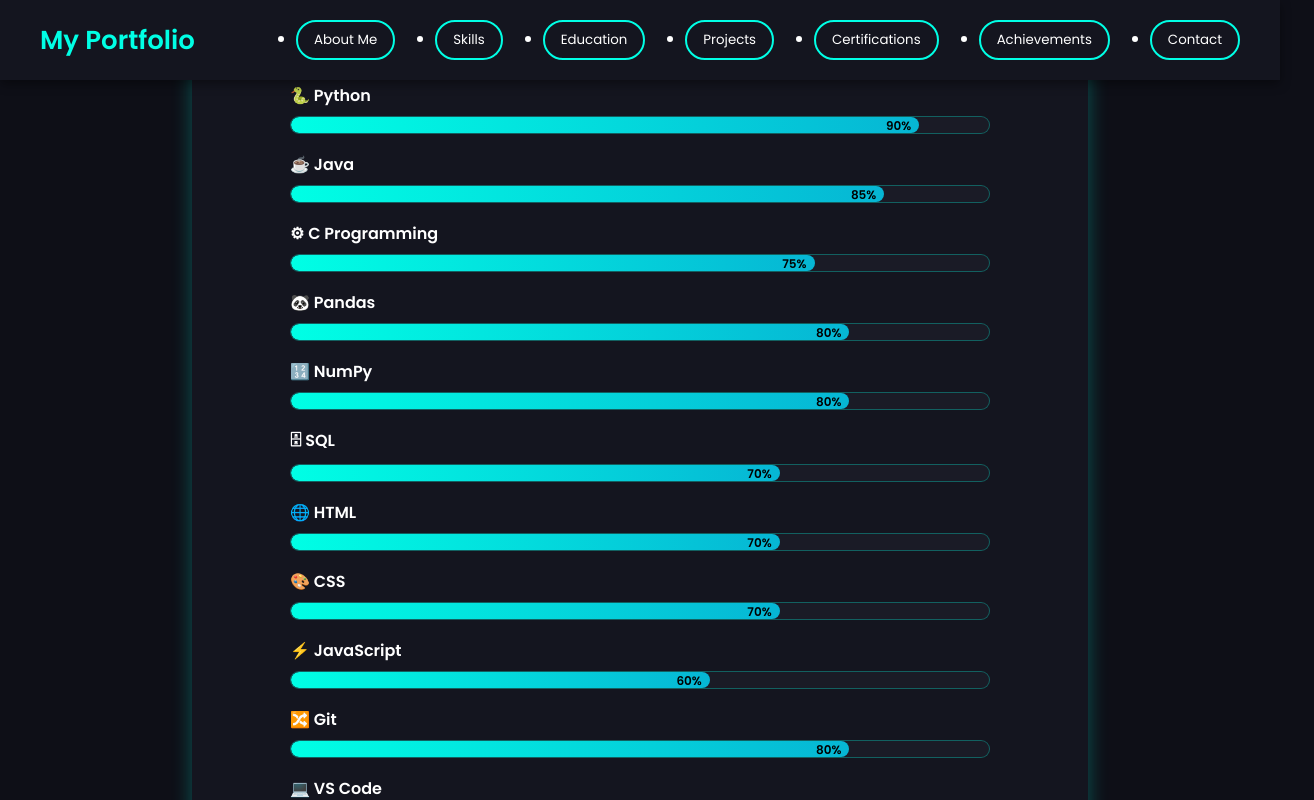
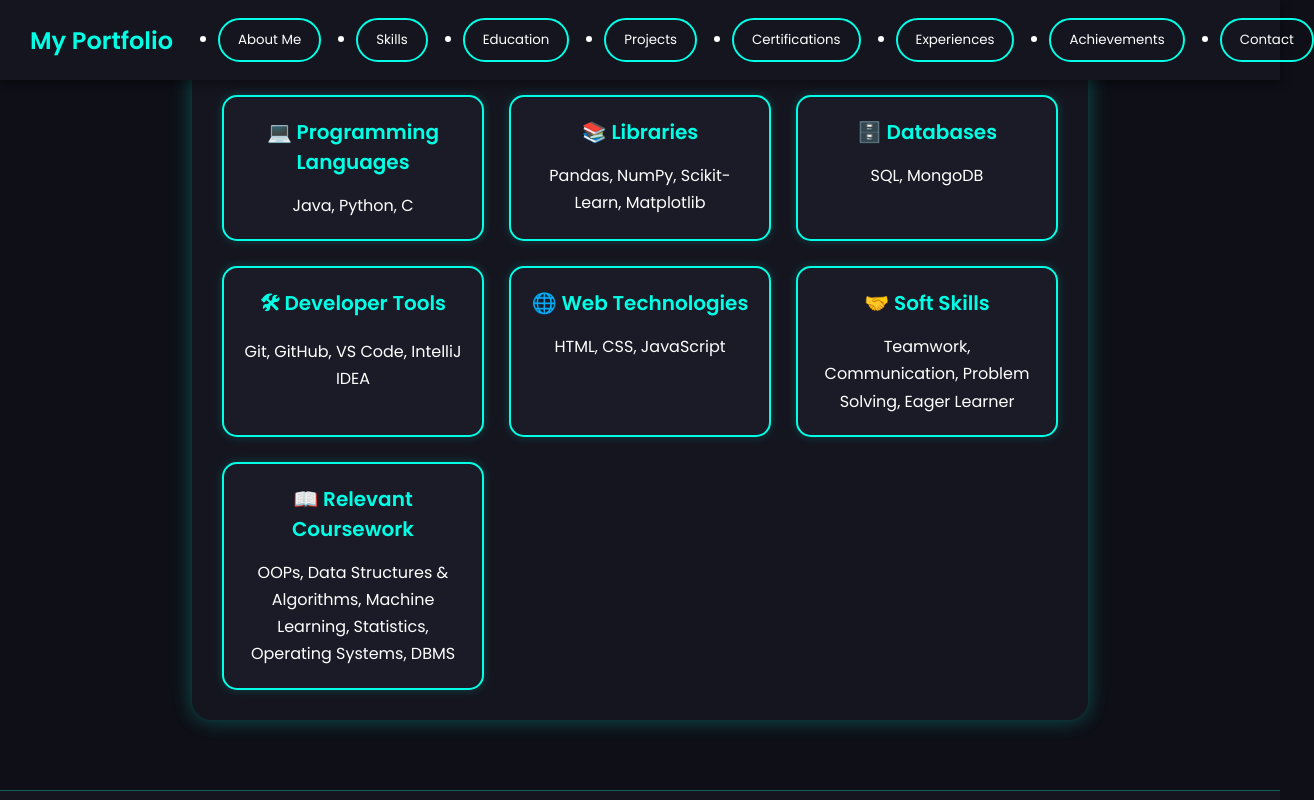
Before and after one commit to Ananya-G-Bharadwaj-Hassan/Web, a plain HTML site: page index.html in a window 1280 px wide. Both pictures are taken after a click on the button "Skills". Shown: the part 711-1511 px from the top of the page, 1314 px wide, since content can reach past the window. Drawn offline with nearby package versions, Linux system fonts and the light colour scheme.

Commit message:
final commit

```diff
--- a/index.html
+++ b/index.html
@@ -26,6 +26,7 @@
       <li><button onclick="showSection('education')">Education</button></li>
       <li><button onclick="showSection('projects')">Projects</button></li>
       <li><button onclick="showSection('certifications')">Certifications</button></li>
+      <li><button onclick="showSection('experiences')">Experiences</button></li>
       <li><button onclick="showSection('achievements')">Achievements</button></li>
       <li><button onclick="showSection('contact')">Contact</button></li>
     </ul>
@@ -37,7 +38,7 @@
     <h1>Hello, I'm <span class="highlight">Ananya G Bharadwaj</span></h1>
     <p>A passionate Computer Science Engineering student. </p>
     </br></br>
-    <a href="Ananya G Bharadwaj-Resume.pdf" download class="download-btn">
+    <a href="AnanyaGBharadwajResume.pdf" download class="download-btn">
   <i class="fa-solid fa-download"></i> Download CV
 </a>
   </section>
--- a/script.js
+++ b/script.js
@@ -16,75 +16,50 @@ function showSection(section) {
     <ul class="about-list">
       <li>🎯 Quick learner and hardworker with the ability to understand and apply technical concepts effectively.</li>
       <li>🤝 Strong teamwork, communication and analytical thinking skills.</li>
-      <li>💻 Aiming to build a career as an <b>AI/ML Engineer / Data Scientist</b> while continuously improving my coding and development skills.</li>
+      <li>💻 Aiming to build a career as an <b>AI/ML Engineer</b> or a <b>Data Scientist</b> while continuously improving my coding and development skills.</li>
     </ul>
   `;
 }
 
- if (section === "skills") {
+if (section === "skills") {
   html = `
-    <h2>My Skills</h2>
+    <h2>Professional Skills</h2>
 
-    <div class="skills-container">
+    <div class="skill-card-grid">
 
-      <div class="skill">
-        <span>🐍 Python</span>
-        <div class="progress"><div class="progress-bar" style="width:90%">90%</div></div>
+      <div class="skill-card">
+        <h3>💻 Programming Languages</h3>
+        <p>Java, Python, C</p>
       </div>
 
-      <div class="skill">
-        <span>☕ Java</span>
-        <div class="progress"><div class="progress-bar" style="width:85%">85%</div></div>
+      <div class="skill-card">
+        <h3>📚 Libraries</h3>
+        <p>Pandas, NumPy, Scikit-Learn, Matplotlib</p>
       </div>
 
-      <div class="skill">
-        <span>⚙ C Programming</span>
-        <div class="progress"><div class="progress-bar" style="width:75%">75%</div></div>
+      <div class="skill-card">
+        <h3>🗄️ Databases</h3>
+        <p>SQL, MongoDB</p>
       </div>
 
-      <div class="skill">
-        <span>🐼 Pandas</span>
-        <div class="progress"><div class="progress-bar" style="width:80%">80%</div></div>
+      <div class="skill-card">
+        <h3>🛠 Developer Tools</h3>
+        <p>Git, GitHub, VS Code, IntelliJ IDEA</p>
       </div>
 
-      <div class="skill">
-        <span>🔢 NumPy</span>
-        <div class="progress"><div class="progress-bar" style="width:80%">80%</div></div>
+      <div class="skill-card">
+        <h3>🌐 Web Technologies</h3>
+        <p>HTML, CSS, JavaScript</p>
       </div>
 
-      <div class="skill">
-        <span>🗄 SQL</span>
-        <div class="progress"><div class="progress-bar" style="width:70%">70%</div></div>
+      <div class="skill-card">
+        <h3>🤝 Soft Skills</h3>
+        <p>Teamwork, Communication, Problem Solving, Eager Learner</p>
       </div>
 
-      <div class="skill">
-        <span>🌐 HTML</span>
-        <div class="progress"><div class="progress-bar" style="width:70%">70%</div></div>
-      </div>
-
-      <div class="skill">
-        <span>🎨 CSS</span>
-        <div class="progress"><div class="progress-bar" style="width:70%">70%</div></div>
-      </div>
-
-      <div class="skill">
-        <span>⚡ JavaScript</span>
-        <div class="progress"><div class="progress-bar" style="width:60%">60%</div></div>
-      </div>
-
-      <div class="skill">
-        <span>🔀 Git</span>
-        <div class="progress"><div class="progress-bar" style="width:80%">80%</div></div>
-      </div>
-
-      <div class="skill">
-        <span>💻 VS Code</span>
-        <div class="progress"><div class="progress-bar" style="width:90%">90%</div></div>
-      </div>
-
-      <div class="skill">
-        <span>🧠 IntelliJ IDEA</span>
-        <div class="progress"><div class="progress-bar" style="width:90%">90%</div></div>
+      <div class="skill-card">
+        <h3>📖 Relevant Coursework</h3>
+        <p>OOPs, Data Structures & Algorithms, Machine Learning, Statistics, Operating Systems, DBMS</p>
       </div>
 
     </div>
@@ -154,6 +129,24 @@ function showSection(section) {
         <a href="https://fake-news-detection-4u58f7zwchto5jbnzbudxs.streamlit.app/" target="_blank">🚀 Try Here</a>
       </div>
       </div>
+
+      <div class="project-card">
+  <h3>🚗 Car Price Predictor</h3>
+
+  <p>
+    Developed a Machine Learning model to estimate used car prices using
+    Random Forest Regression. Built an interactive Streamlit application
+    where users can input vehicle details and receive real-time price
+    predictions.
+  </p>
+
+  <p><b>🛠 Tech:</b> Python, Scikit-learn, Pandas, NumPy, Streamlit</p>
+
+  <div class="project-links">
+    <a href="https://github.com/Ananya-G-Bharadwaj-Hassan/codealpha/tree/main/CarPricePrediction" target="_blank">💻 GitHub</a>
+    <a href="https://codealpha-carpricepredictor.streamlit.app/" target="_blank">🚀 Try Here</a>
+  </div>
+</div>
 
       <!-- <div class="project-card">
       <h3>📅 AI-Based Timetable Generator</h3>
@@ -244,7 +237,17 @@ function showSection(section) {
     </div>
   </div>
 </div>
+
+    <div class="cert-card" onclick="this.classList.toggle('flip')">
+  <div class="cert-inner">
+    <div class="cert-front">
+      <h3>Anthropic - AI Fluency for students</h3>
     </div>
+    <div class="cert-back">
+      <img src="anthropic.png">
+    </div>
+  </div>
+</div>
   `;
 }
 function openCert(src) {
@@ -254,6 +257,40 @@ function openCert(src) {
 
 function closeCert() {
   document.getElementById("cert-popup").style.display = "none";
+}
+
+if (section === "experiences") {
+  html = `
+
+    <div class="internship-grid">
+
+      <div class="internship-item">
+        <h3>CodeAlpha Virtual Internship</h3>
+
+        <p>
+          Successfully completed a <b>Data Science Virtual Internship</b> at
+          <b>CodeAlpha</b>, where I worked on real-world machine learning tasks,
+          data preprocessing, model building and data analysis.
+        </p>
+
+        <div class="cert-card" onclick="this.classList.toggle('flip')">
+          <div class="cert-inner">
+
+            <div class="cert-front">
+              <h3>Data Science Internship Certificate</h3>
+            </div>
+
+            <div class="cert-back">
+              <img src="codealpha.png" alt="Data Science Internship Certificate">
+            </div>
+
+          </div>
+        </div>
+
+      </div>
+
+    </div>
+  `;
 }
 
 if (section === "achievements") {
@@ -299,6 +336,7 @@ if (section === "achievements") {
     </div>
   `;
 }
+
   if (section === "contact") {
   html = `
     <h2>Contact Me</h2>
@@ -322,6 +360,14 @@ if (section === "achievements") {
         linkedin.com/in/ananya-g-bharadwaj
       </a>
     </div>
+
+    <div class="contact-item">
+  <i class="fa-brands fa-github"></i>
+  <span>GitHub:</span>
+  <a href="https://github.com/Ananya-G-Bharadwaj-Hassan" target="_blank">
+    github.com/Ananya-G-Bharadwaj-Hassan
+  </a>
+</div>
 
     <div class="contact-item">
       <i class="fa-solid fa-location-dot"></i>
--- a/style.css
+++ b/style.css
@@ -36,51 +36,6 @@ body {
   transform: scale(1.1); /* Slight zoom on hover */
 }
 
-.skills-container{
-    max-width:700px;
-    margin:auto;
-}
-
-.skill{
-    margin:18px 0;
-}
-
-.skill span{
-    display:flex;
-    justify-content:space-between;
-    font-weight:600;
-    margin-bottom:8px;
-    color:white;
-}
-
-.progress{
-    width:100%;
-    height:18px;
-    background:#1a1b26;
-    border:1px solid rgba(0,255,229,0.3);
-    border-radius:20px;
-    overflow:hidden;
-}
-
-.progress-bar{
-    height:100%;
-    background:linear-gradient(90deg,#00ffe5,#06b6d4);
-    color:#000;
-    font-size:12px;
-    font-weight:600;
-    text-align:right;
-    padding-right:8px;
-    line-height:18px;
-    border-radius:20px;
-    animation:fillBar 1.5s ease;
-}
-
-@keyframes fillBar{
-    from{
-        width:0;
-    }
-}
-
 .contact-item {
   display: flex;
   align-items: center;
@@ -108,7 +63,7 @@ nav {
   display: flex;
   justify-content: space-between;
   align-items: center;
-  padding: 20px 40px;
+  padding: 18px 30px;
   background: #14151f;
   position: sticky;
   top: 0;
@@ -117,29 +72,30 @@ nav {
 }
 
 nav .logo {
-  font-size: 26px;
-  font-weight: 600;
+  font-size: 24px;
+  font-weight: 700;
   color: #00ffe5;
+  white-space: nowrap;
+  flex-shrink: 0;
+  margin-right: 25px;
 }
 
 nav ul {
   display: flex;
-  gap: 20px;
+  align-items: center;
+  gap: 15px;
+  flex-wrap: nowrap;
 }
 
 nav ul button {
   background: none;
   color: white;
   border: 2px solid #00ffe5;
-  padding: 8px 16px;
+  padding: 10px 18px;
   border-radius: 30px;
   cursor: pointer;
   transition: 0.3s;
-}
-
-nav ul button:hover {
-  background: #00ffe5;
-  color: #000;
+  white-space: nowrap;
 }
 
 /* HERO SECTION */
@@ -517,3 +473,66 @@ footer {
 .project-links a:hover {
   background: #3730a3;
 }
+
+.internship-grid {
+    display: flex;
+    flex-direction: column;
+    gap: 50px;
+}
+
+.internship-item {
+    text-align: center;
+}
+
+.internship-item h3 {
+    color: #00ffe5;
+    margin-bottom: 10px;
+    font-size: 24px;
+}
+
+.internship-item p {
+    font-size: 16px;
+    color: white;
+    line-height: 1.7;
+    margin-bottom: 25px;
+}
+
+.internship-item .cert-card {
+    margin: 0 auto;
+}
+
+/* Professional Skill Cards */
+
+.skill-card-grid{
+    display:grid;
+    grid-template-columns:repeat(auto-fit,minmax(260px,1fr));
+    gap:25px;
+    margin-top:30px;
+}
+
+.skill-card{
+    background:#1a1b27;
+    border:2px solid #00ffe5;
+    border-radius:15px;
+    padding:20px;
+    text-align:center;
+    transition:0.3s;
+    box-shadow:0 0 10px rgba(0,255,229,0.2);
+}
+
+.skill-card:hover{
+    transform:translateY(-8px);
+    box-shadow:0 0 20px #00ffe5;
+}
+
+.skill-card h3{
+    color:#00ffe5;
+    margin-bottom:15px;
+    font-size:20px;
+}
+
+.skill-card p{
+    color:white;
+    line-height:1.7;
+    font-size:16px;
+}
```
Also changed, not shown: anthropic.png (added), codealpha.png (added), 2 other files.
